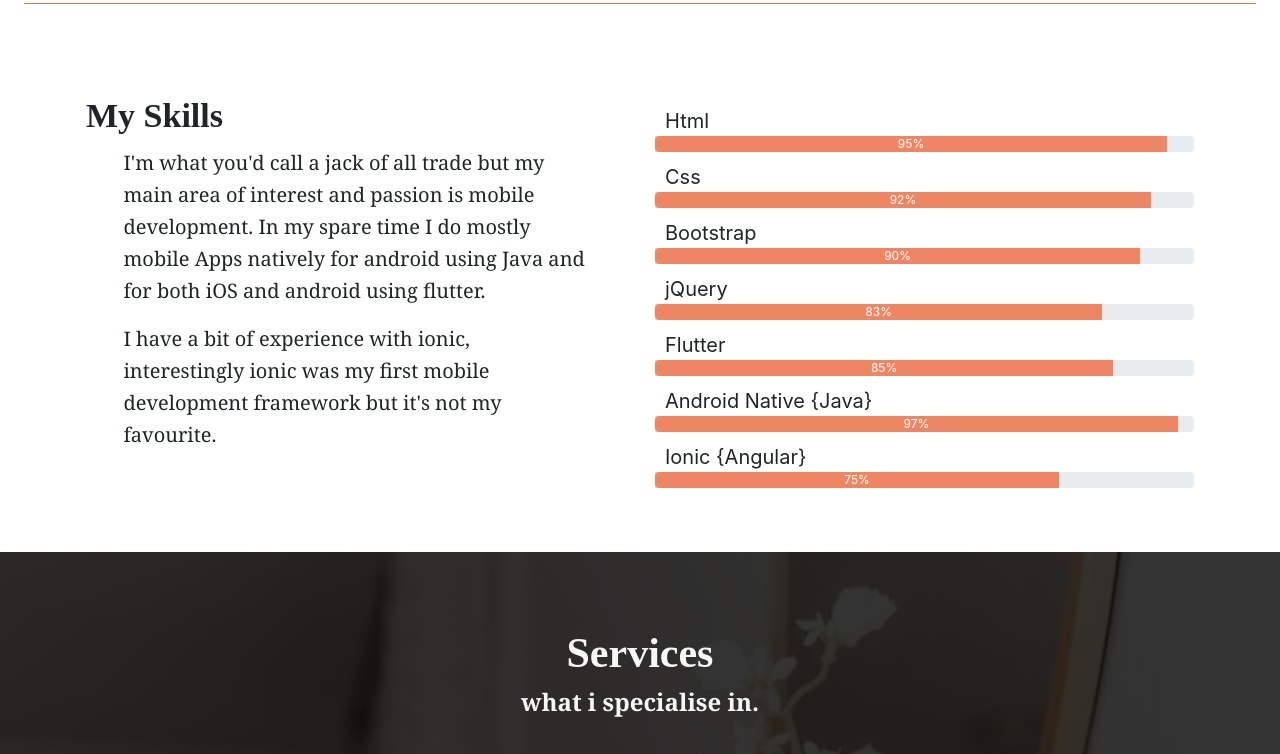
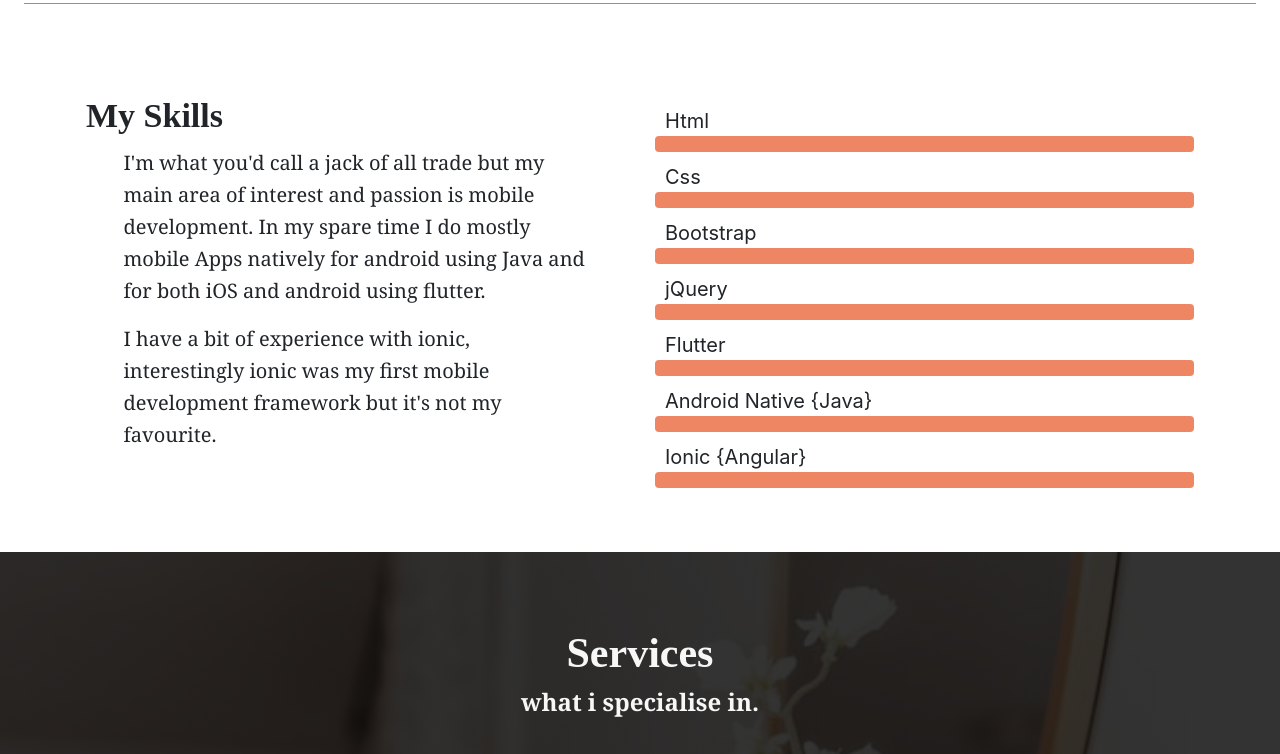
Before and after one commit to ntobeko-dindi/ntobeko-dindi.github.io, a plain HTML site: page index.html in a window 1280 px wide. Shown: the part 1460-2214 px from the top of the page. Drawn offline with Linux system fonts and the light colour scheme.

Commit message:
minor website updates

```diff
--- a/index.html
+++ b/index.html
@@ -62,13 +62,11 @@
         <div class="row">
           <div class="col text-center">
             <div class="content-box">
-              <h4>Welcome</h4>
+              <h4>Hi There!</h4>
               <h1>I Am <span class="element">Ntobeko Dindi</span></h1>
               <span class="intro">
                 Not your typical software developer, from web to mobile, iOS to android, front-end to back-end I'm your guy, if you want the best man for the job contact me or download my CV below.
               </span>
-              <p></p>
-              <a href="#" class="btn" >Download CV</a>
             </div>
           </div>
         </div>
@@ -88,7 +86,7 @@
           </div>
           <div class="col-lg-6">
             <h2>About Me</h2>
-            <h4>Aita, I am Ntobeko Dindi.</h4>
+            <h4>Hi there, I am Ntobeko Dindi.</h4>
             <p class="first-paragraph">
               A Technology enthusiast with an innovative and entrepreneurial spirit. Well-organised person, problem solver, a multi-tasker. a fan of MMA, wrestling and tv series.
             </p>
@@ -155,39 +153,38 @@
           <div class="col-md-6">
             <label>Html</label>
             <div class="progress">
-              <div class="progress-bar" role="progressbar" style='width:0%' aria-valuenow="0" aria-valuemin="0" aria-valuemax="100">95%</div>
+              <div class="progress-bar" role="progressbar" style='width:0%' aria-valuenow="0" aria-valuemin="0" aria-valuemax="100"></div>
             </div>
 
             <label>Css</label>
             <div class="progress">
-              <div class="progress-bar" role="progressbar" style='width:0%' aria-valuenow="0" aria-valuemin="0" aria-valuemax="100">92%</div>
+              <div class="progress-bar" role="progressbar" style='width:0%' aria-valuenow="0" aria-valuemin="0" aria-valuemax="100"></div>
             </div>
 
             <label>Bootstrap</label>
             <div class="progress">
-              <div class="progress-bar" role="progressbar" style='width:0%' aria-valuenow="0" aria-valuemin="0" aria-valuemax="100">90%</div>
+              <div class="progress-bar" role="progressbar" style='width:0%' aria-valuenow="0" aria-valuemin="0" aria-valuemax="100"></div>
             </div>
 
             <label>jQuery</label>
             <div class="progress">
-              <div class="progress-bar" role="progressbar" style='width:0%' aria-valuenow="0" aria-valuemin="0" aria-valuemax="100">83%</div>
+              <div class="progress-bar" role="progressbar" style='width:0%' aria-valuenow="0" aria-valuemin="0" aria-valuemax="100"></div>
             </div>
 
             <label>Flutter</label>
             <div class="progress">
-              <div class="progress-bar" role="progressbar" style='width:0%' aria-valuenow="0" aria-valuemin="0" aria-valuemax="100">85%</div>
+              <div class="progress-bar" role="progressbar" style='width:0%' aria-valuenow="0" aria-valuemin="0" aria-valuemax="100"></div>
             </div>
 
             <label>Android Native {Java}</label>
             <div class="progress">
-              <div class="progress-bar" role="progressbar" style='width:0%' aria-valuenow="0" aria-valuemin="0" aria-valuemax="100">97%</div>
+              <div class="progress-bar" role="progressbar" style='width:0%' aria-valuenow="0" aria-valuemin="0" aria-valuemax="100"></div>
             </div>
 
             <label>Ionic {Angular}</label>
             <div class="progress">
-              <div class="progress-bar" role="progressbar" style='width:0%' aria-valuenow="0" aria-valuemin="0" aria-valuemax="100">75%</div>
+              <div class="progress-bar" role="progressbar" style='width:0%' aria-valuenow="0" aria-valuemin="0" aria-valuemax="100"></div>
             </div>
-
 
           </div>
         </div>
@@ -323,7 +320,7 @@
                 <div class="row"><h3>Get in touch</h3></div>
                 <div class="row" id="email-id"><img id="email-logo" src="/images/icons/email.svg" alt="imale logo"></div>
                 <div class="row"><h5>Email</h5></div>
-                <div class="row"> <h6>info@ntobeko-dindi.co.za</h6></div>
+                <div class="row"> <h6>info@ntobeko.com</h6></div>
 
               </div>
 
--- a/js/script.js
+++ b/js/script.js
@@ -87,13 +87,13 @@ $(document).ready(function () {
   });
 
   var progress = document.querySelectorAll(".progress-bar");
-  progress[0].setAttribute("style", "width:95%;transition:1s all");
-  progress[1].setAttribute("style", "width:92%;transition:1.5s all");
-  progress[2].setAttribute("style", "width:90%;transition:2s all");
-  progress[3].setAttribute("style", "width:83%;transition:2.5s all");
-  progress[4].setAttribute("style", "width:85%;transition:3.0s all");
-  progress[5].setAttribute("style", "width:97%;transition:3.5s all");
-  progress[6].setAttribute("style", "width:75%;transition:4.0s all");
+  progress[0].setAttribute("style", "width:100%;transition:1s all");
+  progress[1].setAttribute("style", "width:100%;transition:1.5s all");
+  progress[2].setAttribute("style", "width:100%;transition:2s all");
+  progress[3].setAttribute("style", "width:100%;transition:2.5s all");
+  progress[4].setAttribute("style", "width:100%;transition:3.0s all");
+  progress[5].setAttribute("style", "width:100%;transition:3.5s all");
+  progress[6].setAttribute("style", "width:100%;transition:4.0s all");
 
   $("a").on("click", function (event) {
     if (this.hash !== "") {
@@ -127,12 +127,12 @@ async function handleSubmit(event) {
       Accept: "application/json",
     },
   })
-    .then((response) => {
+    .then(() => {
       status.classList.add("success");
       status.innerHTML = "Thanks!";
       form.reset();
     })
-    .catch((error) => {
+    .catch(() => {
       status.classList.add("error");
       status.innerHTML = "Oops! There was a problem submitting your form";
     });
```
Also changed, not shown: 1 other file.
